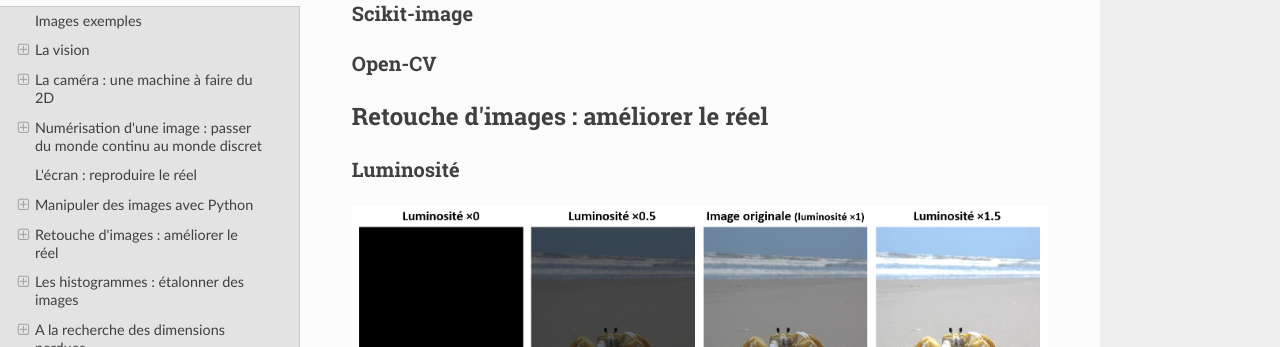
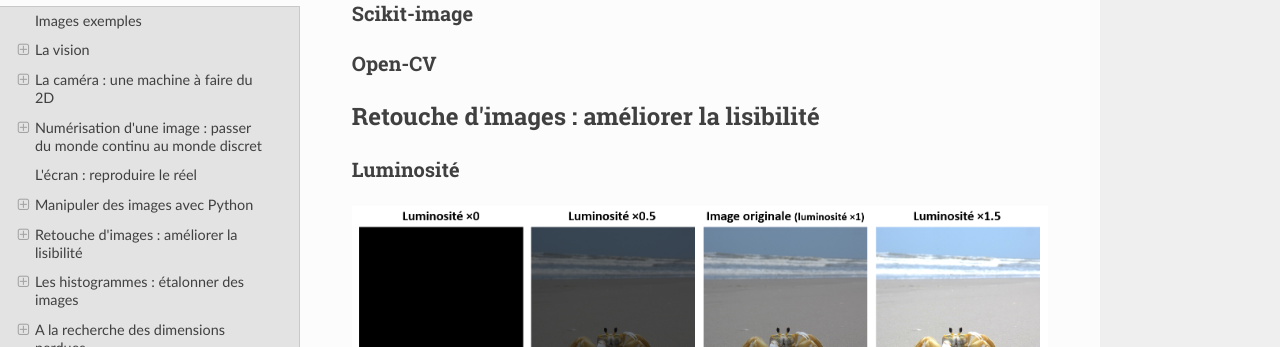
Before and after one commit to NicOudart/UVSQ_EN3901_computer_vision, an MkDocs documentation site: the page built from docs/Chap1_Introduction_images.md, in a window 1280 px wide and 900 px high, scrolled down 5301 px. Shown: the part 160-507 px from the top of the window. Built offline with MkDocs 1.6.1, drawn with Linux system fonts in a browser that asks for light colours; nearby versions of some CDN libraries.

Commit message:
-Minor fix in Chapter 1.

```diff
--- a/docs/Chap1_Introduction_images.md
+++ b/docs/Chap1_Introduction_images.md
@@ -114,7 +114,7 @@ Voyons rapidement comment ce processus fonctionne chez l'animal avant d'essayer
 
 ### Open-CV
 
-## Retouche d'images : améliorer le réel
+## Retouche d'images : améliorer la lisibilité
 
 ### Luminosité
 
```
